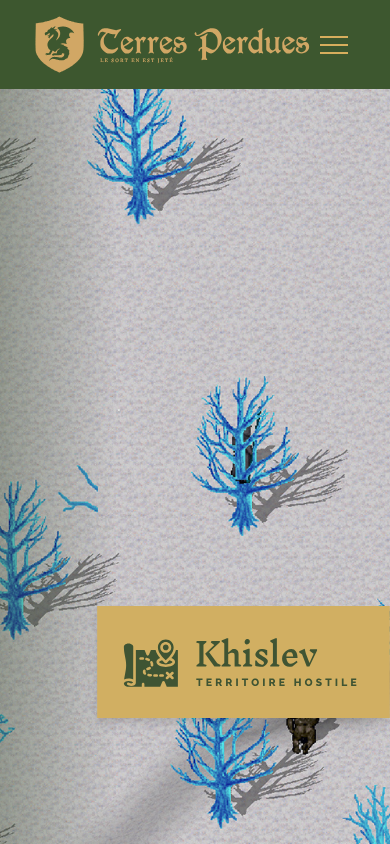
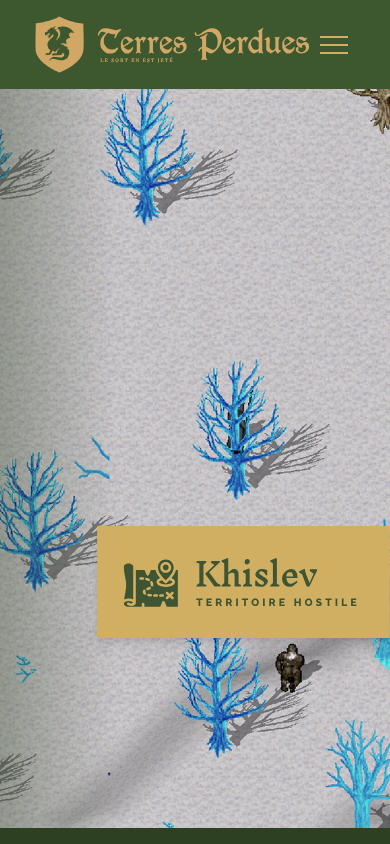
Before and after one commit to Terres-Perdues/website, a Next.js app in the folder site_web/: page / in a window 390 px wide. Built offline with nearby package versions, Linux system fonts and the light colour scheme; a web font is replaced by a local one.

Commit message:
Site web - Page interne padding haut bas

```diff
--- a/site_web/components/MainLayout.tsx
+++ b/site_web/components/MainLayout.tsx
@@ -14,7 +14,7 @@ export default function MainLayout({ children }: { children: React.ReactNode })
 
       {/* Main content */}
       <main
-        className="flex-1 h-screen overflow-hidden md:ml-[var(--main-offset)] mt-16 md:mt-0"
+        className="flex-1 h-screen overflow-hidden md:ml-[var(--main-offset)] mt-[calc(4rem+20px)] md:mt-0 pb-[100px] md:pb-0"
       >
         {children}
       </main>
```
